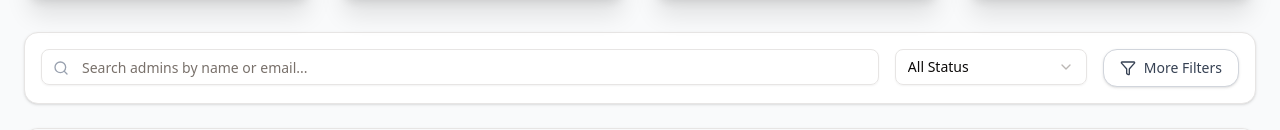
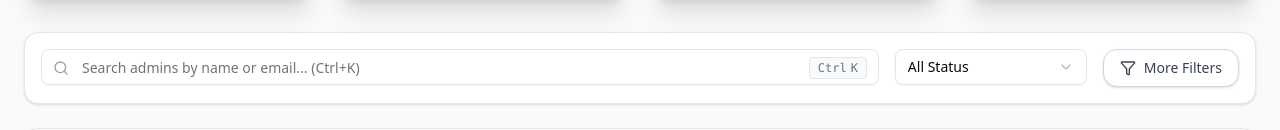
Before and after one commit to SecondMikasa/SuperAdminDashboard, a React (Vite) app: page / in a window 1280 px wide. Shown: the part 272-402 px from the top of the page. Built offline with nearby package versions, Linux system fonts and the light colour scheme.

Commit message:
Add keyboard shortcut for search functionality and fix eslint errors

```diff
--- a/src/App.tsx
+++ b/src/App.tsx
@@ -6,7 +6,6 @@ import { AdminDetailView } from "../src/components/AdminDetailView"
 import { EditAdminModal } from "../src/components/modules/Edit-modal"
 
 import { Toast, useToast } from "../src/components/ui/Toast-notification"
-import { Button } from "../src/components/ui/Button"
 
 import { mockAdmins } from "../src/data/mockData"
 
@@ -17,7 +16,6 @@ export default function PlatformAdminDashboard() {
   const [isCreateModalOpen, setIsCreateModalOpen] = useState(false)
   const [editingAdmin, setEditingAdmin] = useState<Admin | null>(null)
   const [admins, setAdmins] = useState<Admin[]>(mockAdmins)
-  const [showDesignSystem, setShowDesignSystem] = useState(false)
   const { toast, showToast, hideToast } = useToast()
 
   const handleViewAdmin = (admin: Admin) => {
--- a/src/components/AdminListView.tsx
+++ b/src/components/AdminListView.tsx
@@ -1,4 +1,4 @@
-import { useState, useMemo, useEffect } from "react"
+import { useState, useMemo, useEffect, useRef } from "react"
 
 import {
   Search,
@@ -84,6 +84,8 @@ export function AdminListView({
 
   const [isMobile, setIsMobile] = useState(false)
 
+  const searchInputRef = useRef<HTMLInputElement>(null)
+
   useEffect(() => {
     const checkIsMobile = () => {
       setIsMobile(window.innerWidth < 1024) // Use lg breakpoint for better mobile experience
@@ -93,6 +95,25 @@ export function AdminListView({
     window.addEventListener("resize", checkIsMobile)
 
     return () => window.removeEventListener("resize", checkIsMobile)
+  }, [])
+
+  useEffect(() => {
+    const handleKeyDown = (e: KeyboardEvent) => {
+      // Check for Ctrl+K or Cmd+K (Mac)
+      if ((e.ctrlKey || e.metaKey) && e.key === 'k') {
+        e.preventDefault()
+        searchInputRef.current?.focus()
+      }
+
+      // Clear search on Escape
+      if (e.key === 'Escape' && document.activeElement === searchInputRef.current) {
+        searchInputRef.current?.blur()
+        setSearchQuery('')
+      }
+    }
+
+    window.addEventListener('keydown', handleKeyDown)
+    return () => window.removeEventListener('keydown', handleKeyDown)
   }, [])
 
   const filteredAndSortedAdmins = useMemo(() => {
@@ -320,11 +341,16 @@ export function AdminListView({
           <div className="flex-1 relative">
             <Search className="absolute left-3 top-1/2 transform -translate-y-1/2 text-gray-400 w-4 h-4" />
             <Input
-              placeholder="Search admins by name or email..."
+              ref={searchInputRef}
+              placeholder="Search admins by name or email... (Ctrl+K)"
               value={searchQuery}
               onChange={(e) => setSearchQuery(e.target.value)}
-              className="pl-10 text-sm sm:text-base"
+              className="pl-10 text-sm sm:text-base pr-24"
             />
+            <kbd className="absolute right-3 top-1/2 transform -translate-y-1/2 hidden sm:inline-flex items-center gap-1 rounded border bg-gray-50 px-2 py-0.5 text-xs text-gray-500">
+              <span className="text-xs">Ctrl</span>
+              <span className="text-xs">K</span>
+            </kbd>
           </div>
           <div className="flex flex-col sm:flex-row gap-3 sm:gap-4">
             <Select
```
